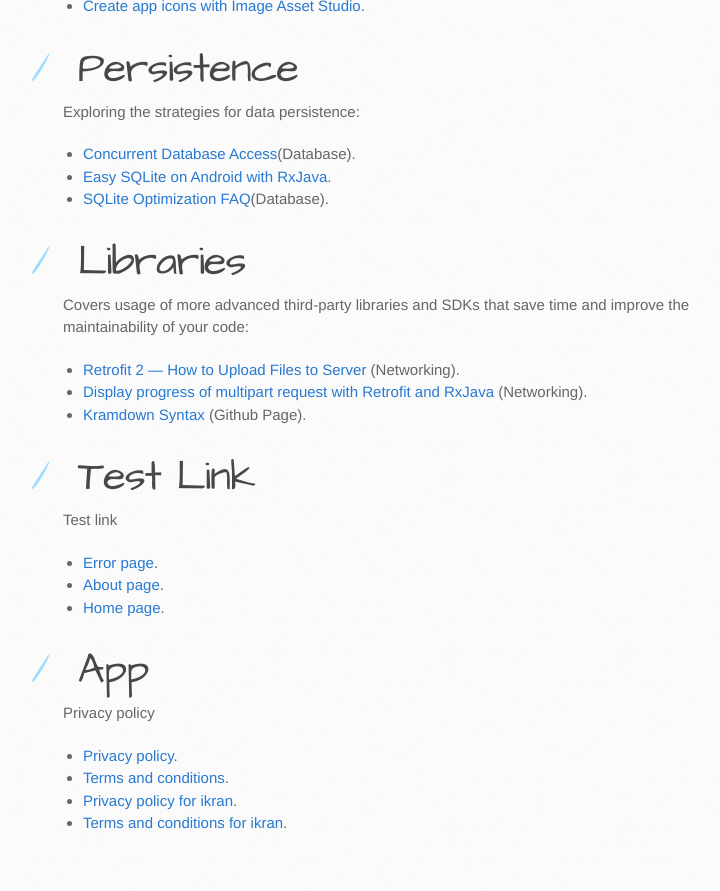
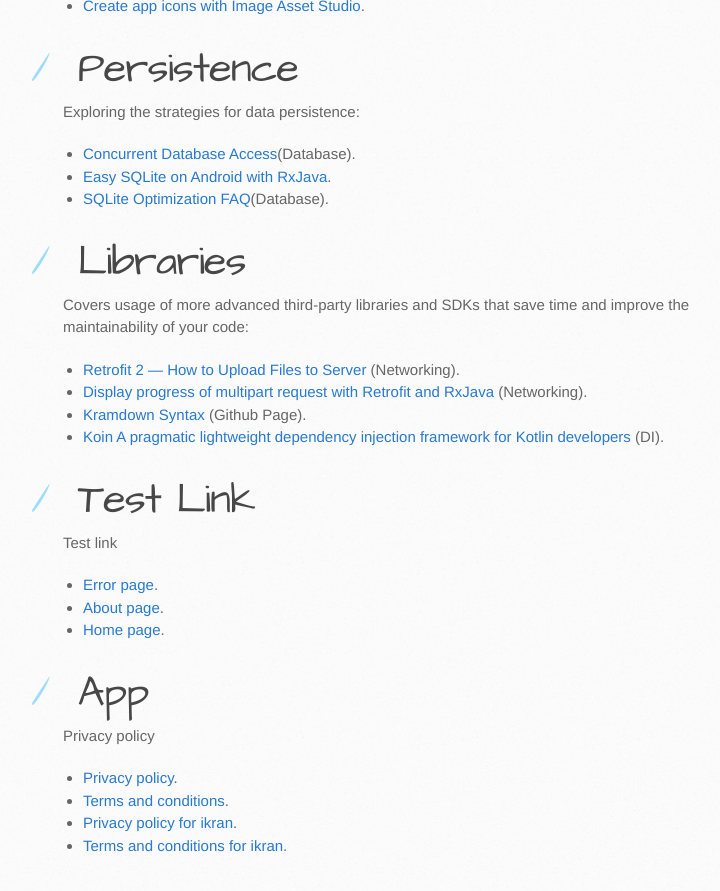
Before and after one commit to maobui/bui.github.io, a Jekyll site: the page built from index.md, in a window 1280 px wide and 900 px high, scrolled down 815 px. Shown: the top 891 px of the window, without its empty margins (107-827 px from the left). Built offline with Jekyll 4.4.1, drawn with Linux system fonts in a browser that asks for light colours; our own code applies the rules of GitHub Pages for plain Markdown files.

Commit message:
- update libs.

```diff
--- a/index.md
+++ b/index.md
@@ -41,6 +41,7 @@ Covers usage of more advanced third-party libraries and SDKs that save time and
 *   [Retrofit 2 — How to Upload Files to Server](https://futurestud.io/tutorials/retrofit-2-how-to-upload-files-to-server){:target="_blank"} (Networking).
 *   [Display progress of multipart request with Retrofit and RxJava](https://medium.com/@PaulinaSadowska/display-progress-of-multipart-request-with-retrofit-and-rxjava-23a4a779e6ba){:target="_blank"} (Networking).
 *   [Kramdown Syntax](https://kramdown.gettalong.org/syntax.html#links-and-images){:target="_blank"} (Github Page).
+*   [Koin A pragmatic lightweight dependency injection framework for Kotlin developers](https://insert-koin.io/){:target="_blank"} (DI).
 
 # [](#header-5) Test Link
 
```
